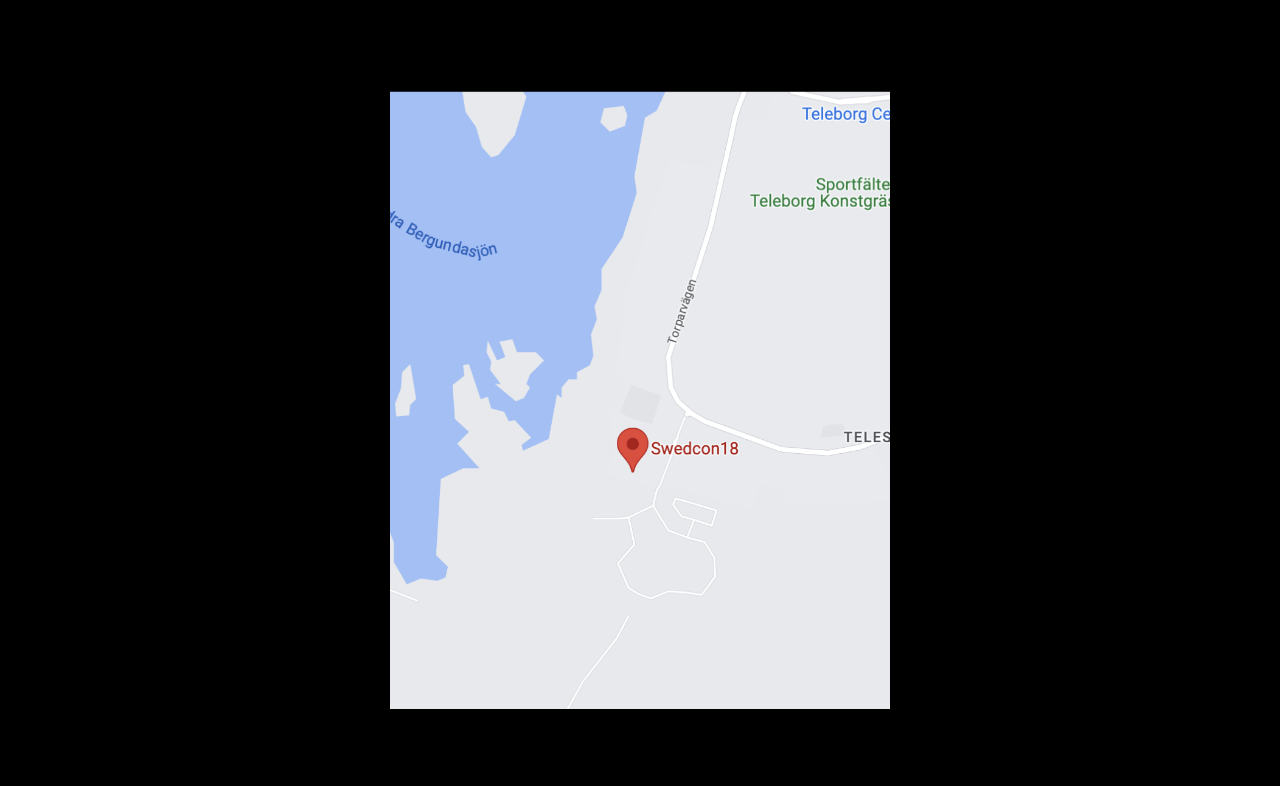
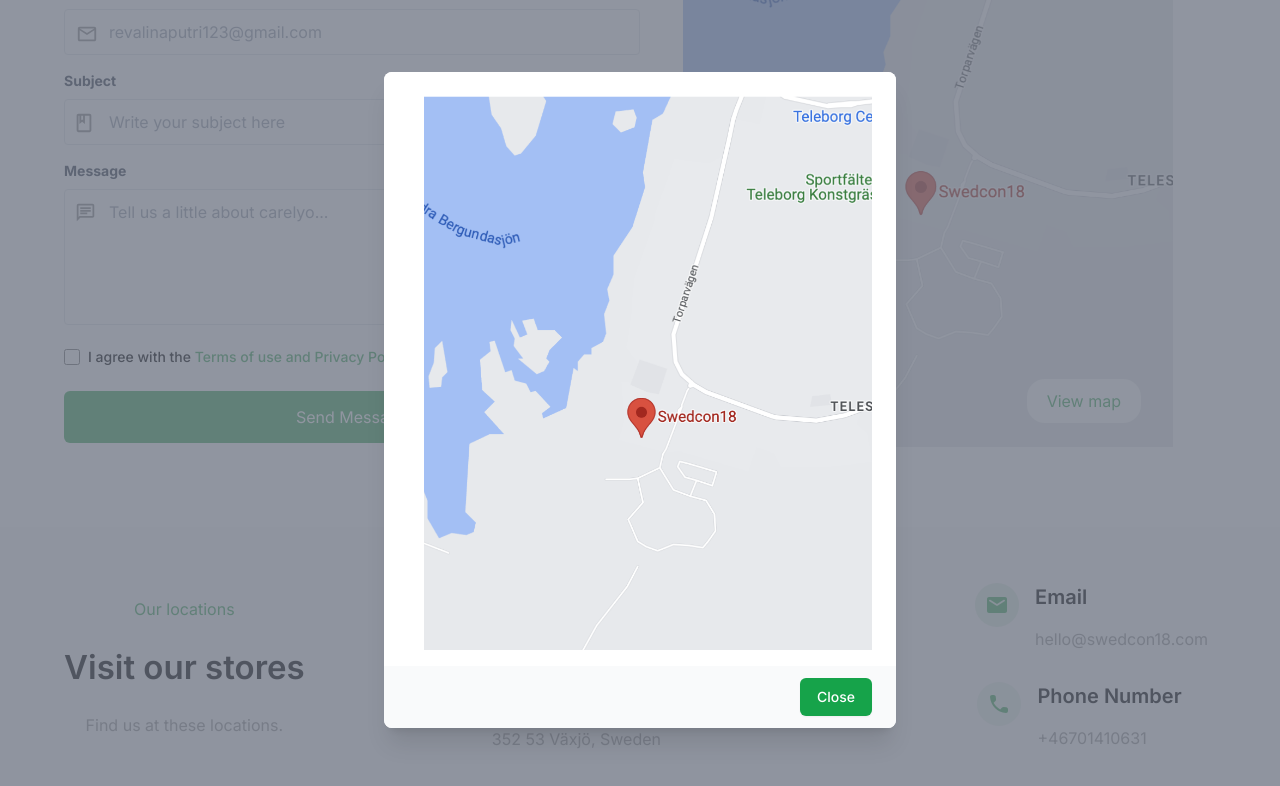
Before and after one commit to meeruu8282/next-mongodb-clerk, a Next.js app: page /providers/help in a window 1280 px wide. Both pictures are taken after a click on the button "View map". Shown: the part 1661-2447 px from the top of the page. Built offline with nearby package versions, Linux system fonts and the light colour scheme.

Commit message:
Improved map modal

```diff
--- a/src/app/(pages)/providers/Components/contactComponent.tsx
+++ b/src/app/(pages)/providers/Components/contactComponent.tsx
@@ -3,6 +3,13 @@ import Image from "next/image";
 import { useState } from "react";
 export default function ContactComponent() {
     const [isOpen, setIsOpen] = useState(false);
+    const openModal = () => {
+        setIsOpen(true);
+    };
+    const closeModal = () => {
+        setIsOpen(false);
+    };
+
     return (
         <div className="flex flex-col w-[95%] lg:w-[90%] max-w-[1258px] mt-[100px] align-center items-center">
             <div className="w-[95%] lg:w-full">
@@ -88,7 +95,7 @@ export default function ContactComponent() {
                     </form>
                     <button className="carelyoButton rounded-md w-full">Send Message</button>
                 </div>
-                <div className="flex justify-center w-[100%] mt-10 lg:mt-0 lg:w-[50%]">
+                <div className="flex justify-center h-full w-[100%] mt-10 lg:mt-0 lg:w-[50%]">
                     <div className="relative">
                         <Image
                             src="/Map.png"
@@ -96,18 +103,34 @@ export default function ContactComponent() {
                             width={490}
                             height={480}
                         />
-                        <button className="absolute bottom-6 right-8 bg-[#FFFFFF] text-[#45AC60] py-2.5 px-5 rounded-[18px]" onClick={() => setIsOpen(true)}>View map</button>
+                        <button className="absolute bottom-6 right-8 bg-[#FFFFFF] text-[#45AC60] py-2.5 px-5 rounded-[18px]" onClick={openModal}>View map</button>
                     </div>
                 </div>
                 {isOpen && (
-                    <div className="fixed top-0 left-0 w-screen h-screen flex items-center justify-center bg-black z-50" onClick={() => setIsOpen(false)}>
-                        <Image
-                            src="/Map.png"
-                            alt="Map of Swedcon18s location"
-                            className="object-contain"
-                            width={500}
-                            height={500}
-                        />
+                    <div className="fixed z-10 inset-0 overflow-y-auto" aria-labelledby="modal-title" role="dialog" aria-modal="true">
+                        <div className="flex items-end justify-center min-h-screen pt-4 px-4 pb-20 text-center sm:block sm:p-0">
+                            <div className="fixed inset-0 bg-gray-500 bg-opacity-75 transition-opacity" aria-hidden="true"></div>
+                            <span className="hidden sm:inline-block sm:align-middle sm:h-screen" aria-hidden="true">&#8203;</span>
+                            <div className="inline-block align-bottom bg-white rounded-lg text-left overflow-hidden shadow-xl transform transition-all sm:my-8 sm:align-middle sm:max-w-lg sm:w-full">
+                                <div className="bg-white px-4 pt-5 pb-4 sm:p-6 sm:pb-4">
+                                    <div className="sm:flex sm:items-start">
+                                        <div className="mt-3 text-center sm:mt-0 sm:ml-4 sm:text-left">
+                                            <Image
+                                                src="/Map.png"
+                                                alt="Map of Swedcon18s location"
+                                                width={490}
+                                                height={480}
+                                            />
+                                        </div>
+                                    </div>
+                                </div>
+                                <div className="bg-gray-50 px-4 py-3 sm:px-6 sm:flex sm:flex-row-reverse">
+                                    <button type="button" className="w-full inline-flex justify-center rounded-md border border-transparent shadow-sm px-4 py-2 bg-green-600 text-base font-medium text-white hover:bg-green-700 focus:outline-none focus:ring-2 focus:ring-offset-2 focus:ring-green-500 sm:ml-3 sm:w-auto sm:text-sm" onClick={closeModal}>
+                                        Close
+                                    </button>
+                                </div>
+                            </div>
+                        </div>
                     </div>
                 )}
             </div>
--- a/src/app/(pages)/providers/Components/helpCenter.tsx
+++ b/src/app/(pages)/providers/Components/helpCenter.tsx
@@ -43,7 +43,6 @@ export default function () {
         paragraph={
           "For real-time assistance, our live chat support is available to any urgent questions or concerns you may have."
         } />
-
     </div>
   )
 }
--- a/src/app/(pages)/providers/Components/searchBar.tsx
+++ b/src/app/(pages)/providers/Components/searchBar.tsx
@@ -62,7 +62,6 @@ export default function SearchBar() {
                             </button>
                         </div>
                     </div>
-
                 </form>
             </div>
         </div>
```
